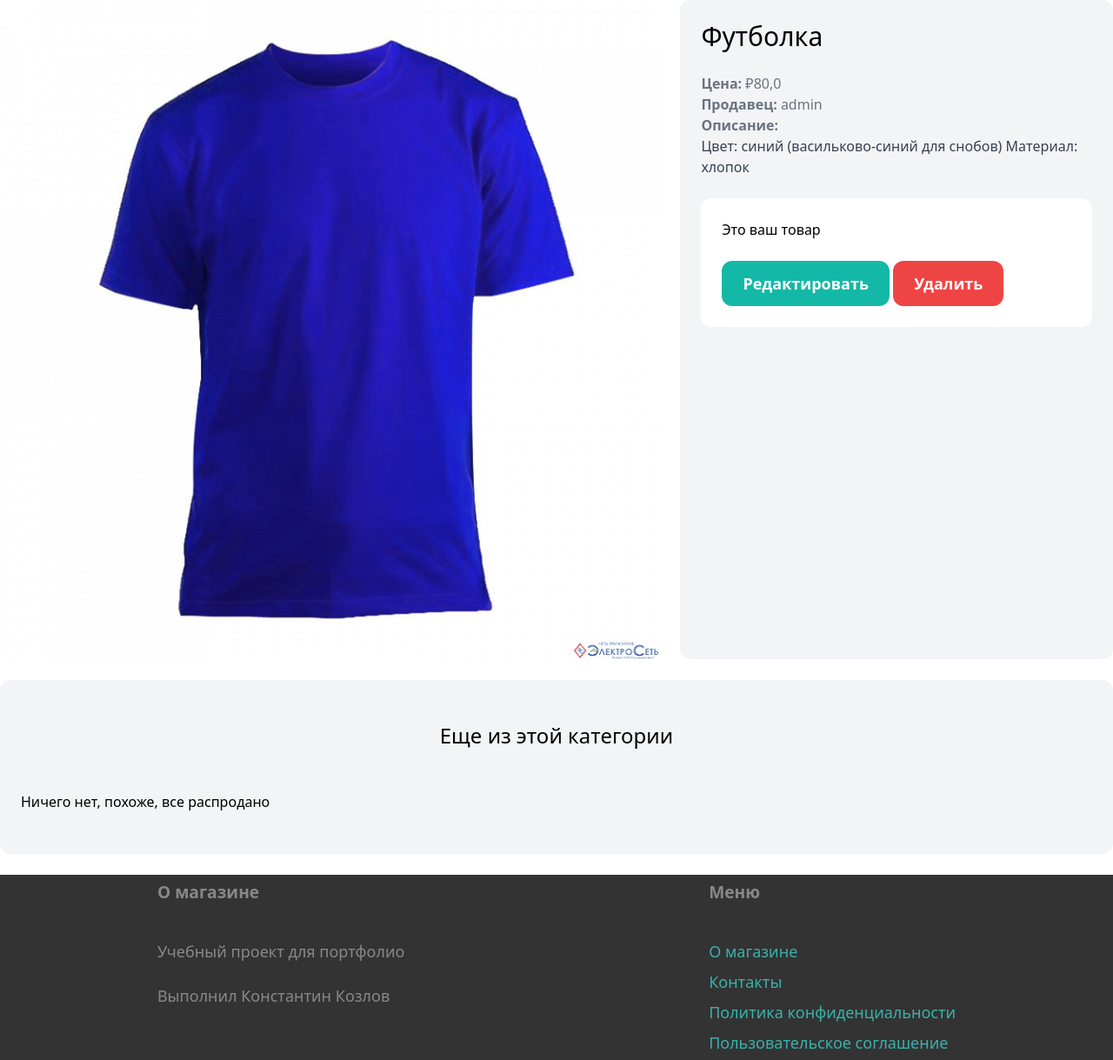
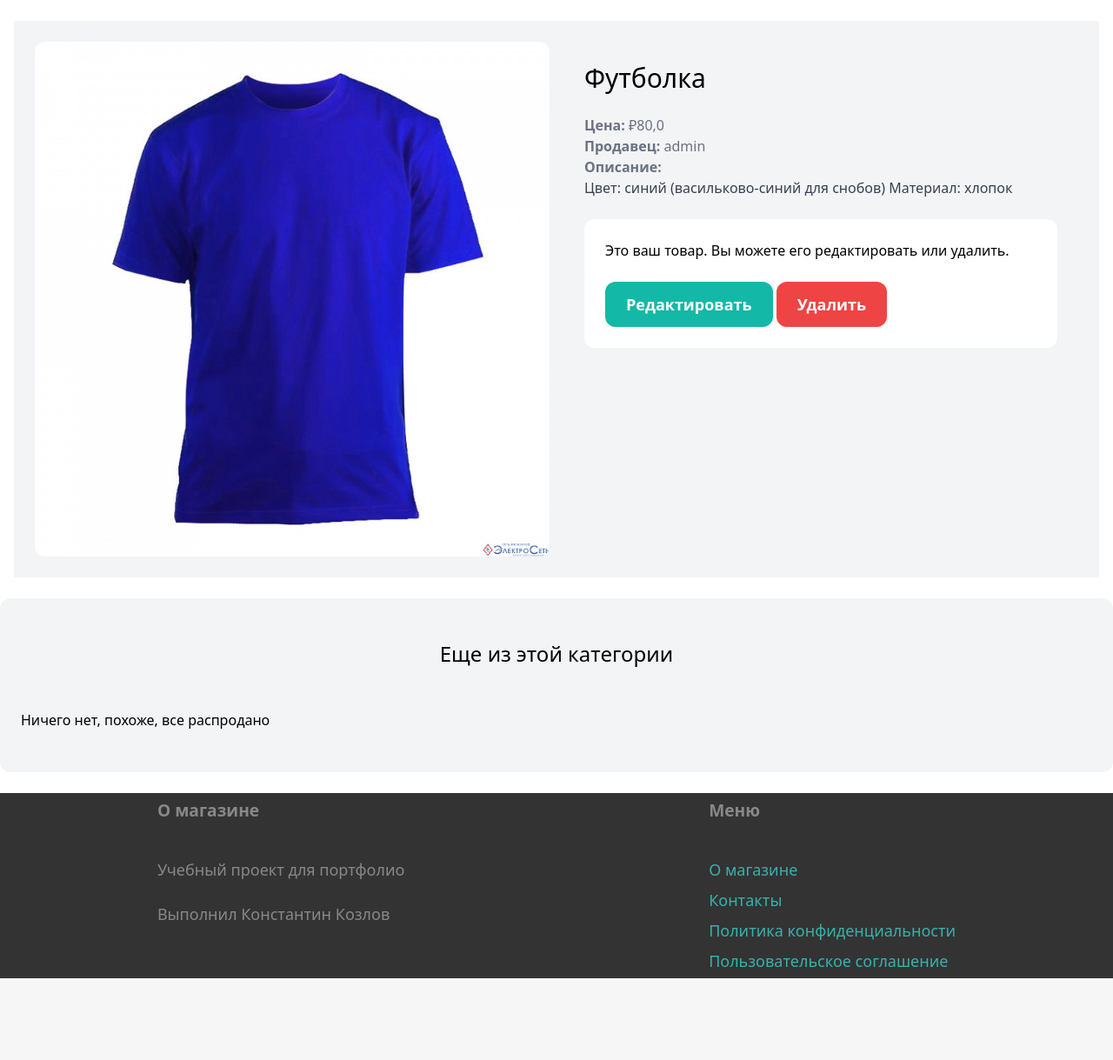
Before and after one commit to ThisIsKekWay/marketplace, a Django app: page /items/2/ in a window 1280 px wide. Shown: the part 61-1280 px from the top of the page at 87% size. After the commit the page ends 1186 px from the top, so only its background shows below. Run offline with Django 5.2, Linux system fonts and the light colour scheme; a user stored in the database is signed in; data comes from the database, SQL or seed files in the repository; both versions use the stored data as it was after the commit; some libraries are stand-ins or nearby versions; some web fonts are replaced.

Commit message:
adaptive layout for detail.html

```diff
--- a/Ecom/core/templates/core/base.html
+++ b/Ecom/core/templates/core/base.html
@@ -7,6 +7,7 @@
     <script src="https://cdn.tailwindcss.com"></script>
     <link rel="stylesheet" href="{% static 'css/style_base.css' %}">
     <link rel="stylesheet" href="{% static 'css/style_index.css' %}">
+    <link rel="stylesheet" href="{% static 'css/style_items.css' %}">
     <link rel="stylesheet" media="screen" href="https://fontlibrary.org//face/rich-eatin" type="text/css"/>
     <title>{% block title %} {% endblock %} | Ecom </title>
 </head>
--- a/Ecom/core/templates/core/index.html
+++ b/Ecom/core/templates/core/index.html
@@ -23,6 +23,7 @@
                     </a>
                 </div>
             {% endfor %}
+            <a href="{% url 'item:items' %}?query={{ query }}" class="look_for_all"> Смотреть все</a>
         </div>
     </div>
 
@@ -36,10 +37,12 @@
                         <div class="item_box">
                             <h2 class="item_name">{{ category.name }}</h2>
                             <p class="item_desc">Товаров: {{ category.items.count }}</p>
+
                         </div>
                     </a>
                 </div>
             {% endfor %}
+            <a href="{% url 'item:items' %}?query={{ query }}" class="look_for_all"> Смотреть все</a>
         </div>
     </div>
 {% endblock %}
--- a/Ecom/item/templates/item/detail.html
+++ b/Ecom/item/templates/item/detail.html
@@ -3,14 +3,14 @@
 {% block title %}{{ item.name }}{% endblock %}
 
 {% block content %}
-<div class="grid grid-cols-5 gap-6">
-    <div class="col-span-3">
+<div class="item_showcase">
+    <div class="item_photo">
         {% if item.image %}
         <img src="{{ item.image.url }}" class="rounded-xl">
         {% endif %}
     </div>
 
-    <div class="col-span-2 p-6 bg-gray-100 rounded-xl">
+    <div class="item_details">
         <h1 class="mb-6 text-3xl">{{ item.name }}</h1>
         <p class="text-gray-500"><strong>Цена:</strong> ₽{{ item.price }}</p>
         <p class="text-gray-500"><strong>Продавец:</strong> {{ item.created_by }}</p>
@@ -22,7 +22,7 @@
 
         {% if request.user == item.created_by %}
         <div class="mt-6 p-6 bg-white rounded-xl">
-            <p>Это ваш товар</p>
+            <p>Это ваш товар. Вы можете его редактировать или удалить.</p>
             <a href="{% url 'item:edit' item.id %}"
                class="inline-block mt-6 px-6 py-3 text-lg font-semibold bg-teal-500 text-white rounded-xl hover:bg-teal-600 ">
                 Редактировать</a>
--- a/Ecom/static/css/style_base.css
+++ b/Ecom/static/css/style_base.css
@@ -4,6 +4,7 @@
     justify-content: space-between;
     align-items: center;
     border-bottom: 1px solid #ccc;
+    margin-bottom: 1.5rem;
 }
 
 .nav_hrefs {
@@ -94,6 +95,9 @@
         color: #888888;
         padding-bottom: 1.5rem;
     }
+
+
+
 }
 
 @media screen and (max-width: 768px) {
@@ -152,4 +156,6 @@
         color: #888888;
         padding-bottom: 0.5rem;
     }
+
+
 }
--- a/Ecom/static/css/style_index.css
+++ b/Ecom/static/css/style_index.css
@@ -12,6 +12,7 @@
     justify-content: center;
     font-weight: 400;
 }
+
 @media screen and (min-width: 769px) {
     .item_name {
         font-size: 1.5rem;
@@ -26,6 +27,17 @@
         background-color: #ffffff;
         border-bottom-left-radius: 0.75rem;
         border-bottom-right-radius: 0.75rem;
+    }
+
+    .look_for_all {
+        padding: 0.5rem;
+        font-size: larger;
+        font-weight: 600;
+        background-color: #38b2ac;
+        color: #ffffff;
+        border-radius: 0.5rem;
+        grid-column: 2;
+        text-align: center;
     }
 }
 
@@ -44,4 +56,16 @@
         border-bottom-left-radius: 0.75rem;
         border-bottom-right-radius: 0.75rem;
     }
+
+
+    .look_for_all {
+        padding: 0.5rem;
+        font-size: 0.8rem;
+        font-weight: 600;
+        background-color: #38b2ac;
+        color: #ffffff;
+        border-radius: 0.5rem;
+        grid-column: 2;
+        text-align: center;
+    }
 }
--- /dev/null
+++ b/Ecom/static/css/style_items.css
@@ -0,0 +1,50 @@
+@media screen and (min-width: 769px) {
+    .item_showcase {
+        padding: 1.5rem;
+        display: grid;
+        grid-template-columns: repeat(6, minmax(0, 1fr));
+        gap: 1rem;
+        background-color: #F3F4F6;
+        margin: 1rem;
+    }
+
+    .item_photo {
+        grid-column: span 3;
+        max-width: 100%;
+        height: 100%;
+        object-fit: cover;
+    }
+
+    .item_details {
+        grid-column: span 3;
+        padding: 1.5rem;
+        background-color: #F3F4F6;
+        border-radius: 0.75rem;
+    }
+
+}
+
+@media screen and (max-width: 768px) {
+    .item_showcase {
+        padding-bottom: 1.5rem;
+        display: flex;
+        flex-direction: column;
+        background-color: #F3F4F6;
+        margin: 1rem;
+    }
+
+    .item_photo {
+        grid-column: span 3;
+        max-width: 100%;
+        height: 100%;
+        object-fit: cover;
+    }
+
+    .item_details {
+        grid-column: span 3;
+        padding: 1.5rem;
+        background-color: #F3F4F6;
+        border-radius: 0.75rem;
+    }
+
+}
```
Also changed, not shown: Ecom/db.sqlite3.
